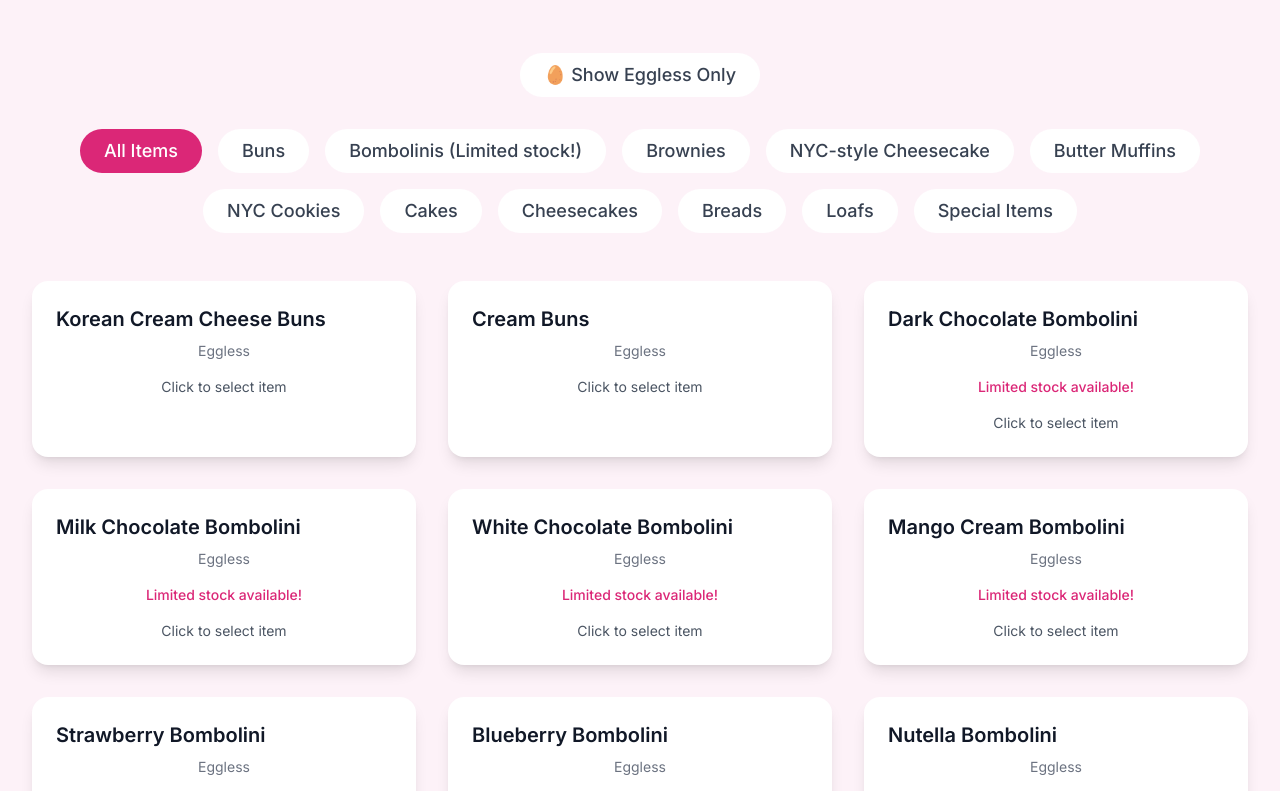
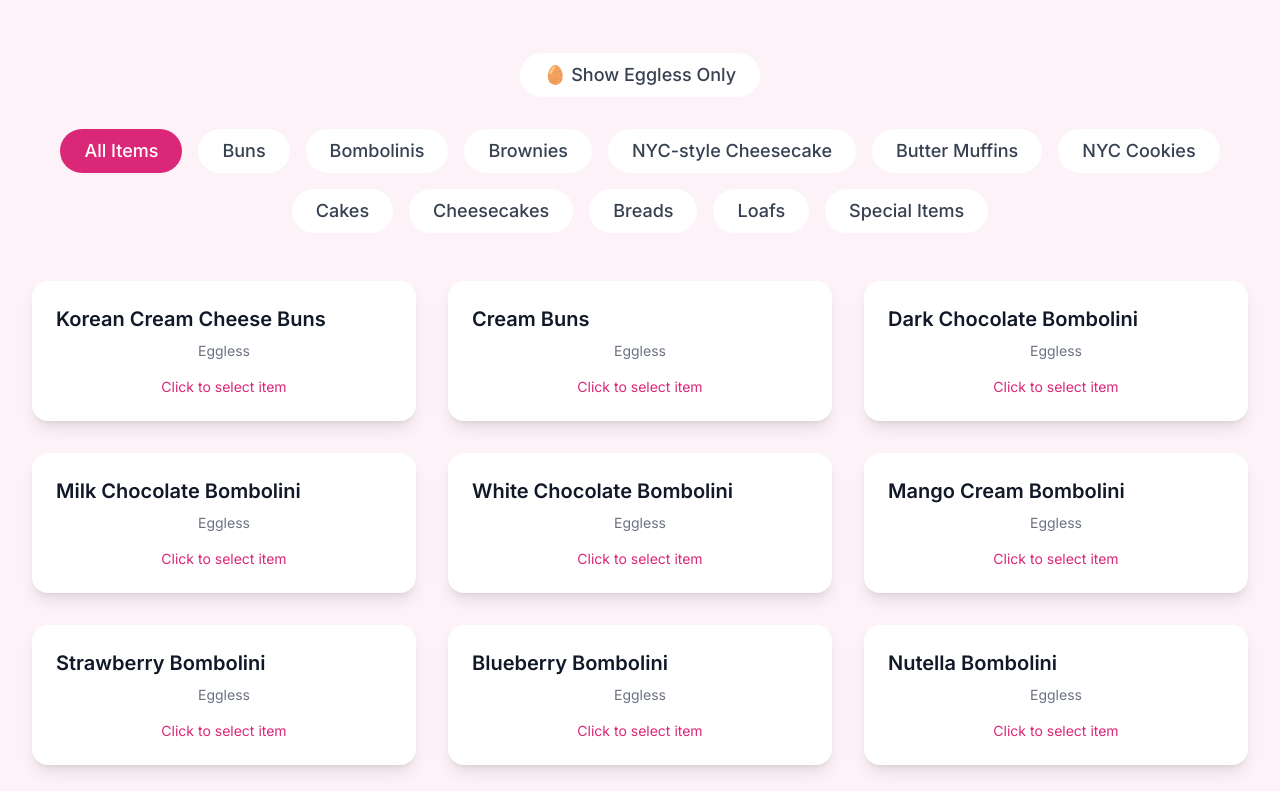
Before and after one commit to raghuadari/loveamys, a Next.js app: page / in a window 1280 px wide. Shown: the part 1629-2420 px from the top of the page. Built offline with nearby package versions, Linux system fonts and the light colour scheme.

Commit message:
Update menu section with latest changes

```diff
--- a/src/components/MenuSection.tsx
+++ b/src/components/MenuSection.tsx
@@ -20,7 +20,7 @@ const menuCategories = [
   },
   {
     id: 'bombolinis',
-    label: 'Bombolinis (Limited stock!)',
+    label: 'Bombolinis',
     items: [
       { id: 'bombolini-dark', name: 'Dark Chocolate Bombolini', dietary: 'Eggless' },
       { id: 'bombolini-milk', name: 'Milk Chocolate Bombolini', dietary: 'Eggless' },
@@ -285,12 +285,7 @@ export default function MenuSection() {
                     <p className="text-sm text-gray-500 mb-4">
                       {item.dietary}
                     </p>
-                    {item.id.includes('bombolini') && (
-                      <p className="text-sm text-pink-600 font-medium mb-4">
-                        Limited stock available!
-                      </p>
-                    )}
-                    <p className="text-sm text-gray-600">
+                    <p className="text-sm text-pink-600">
                       Click to {isSelected ? 'deselect' : 'select'} item
                     </p>
                   </div>
```
